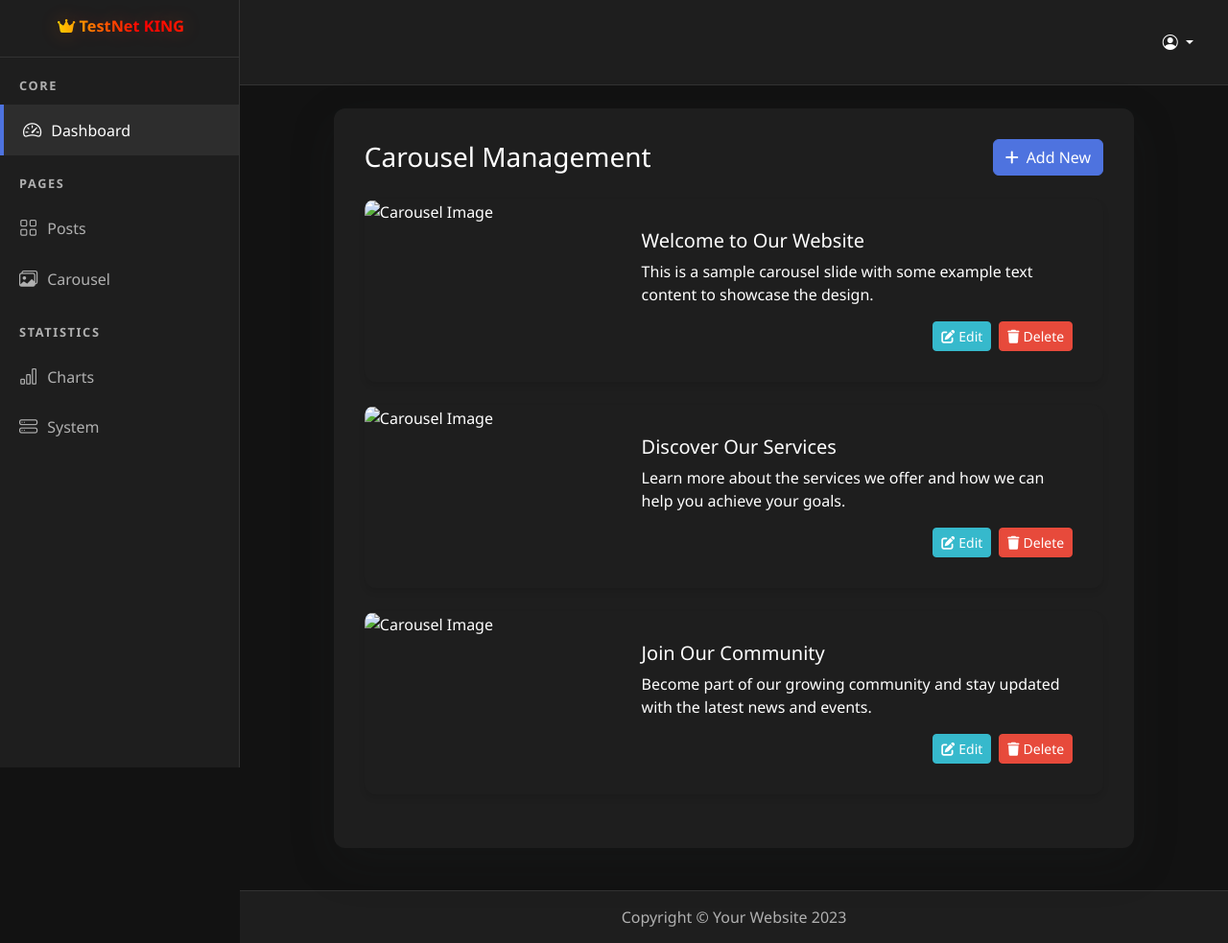
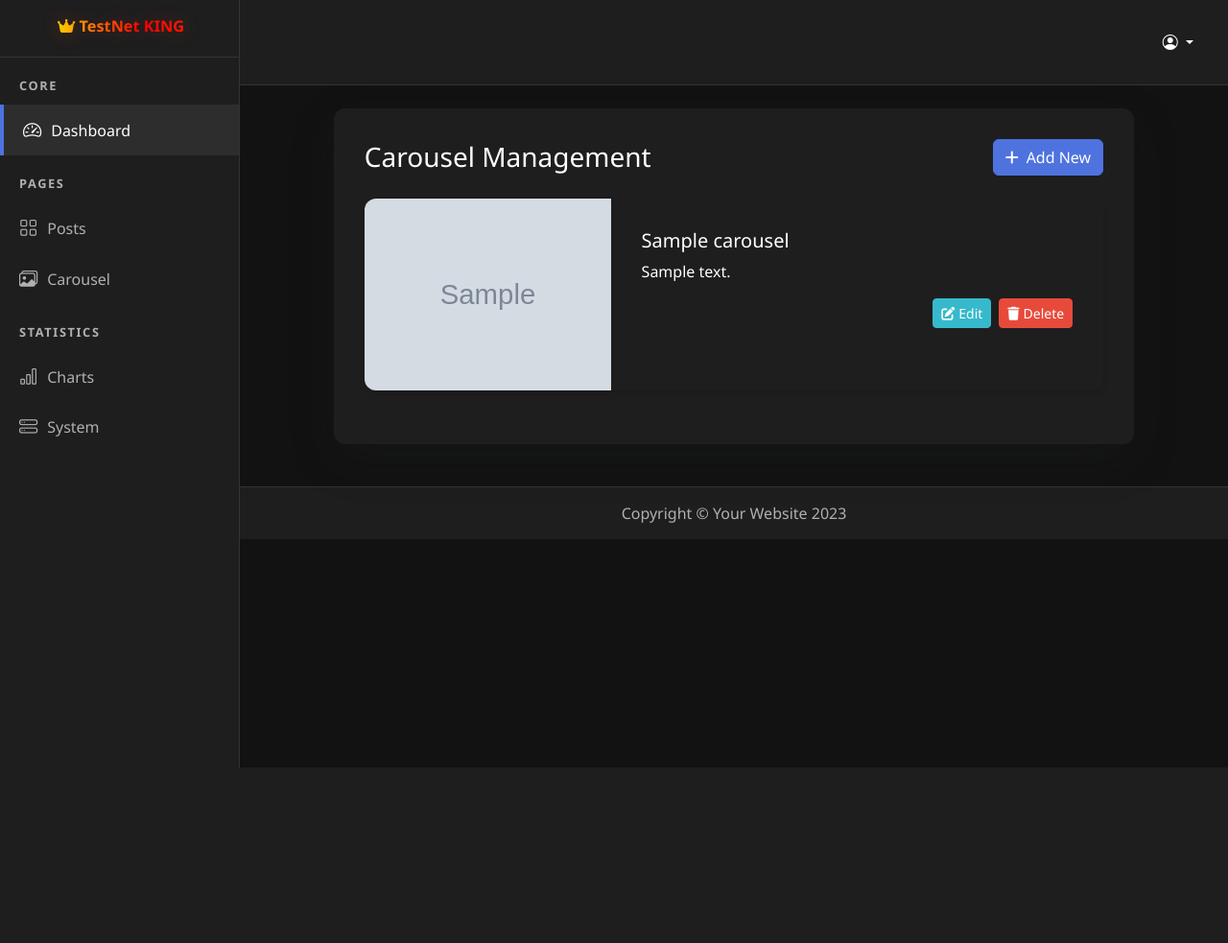
Before and after one commit to 1dev-hridoy/QuickCMS, a PHP site: page /admin/carousel.php in a window 1280 px wide. Shown: the whole page at 96% size. After the commit the page ends 800 px from the top, so only its background shows below. Run offline with PHP 8.4, Linux system fonts and the light colour scheme; tables that the repository leaves empty hold one stand-in row (values such as "Sample post"); grey boxes marked "Sample" are stand-in pictures; some libraries are stand-ins or nearby versions.

Commit message:
Add .gitignore and create carousel CSS file with styling variables and layout

```diff
--- /dev/null
+++ b/admin/assets/css/carousel.css
@@ -0,0 +1,96 @@
+:root {
+    --primary-color: #4e73df;
+    --primary-dark: #2e59d9;
+    --secondary-color: #858796;
+    --success-color: #1cc88a;
+    --info-color: #36b9cc;
+    --warning-color: #f6c23e;
+    --danger-color: #e74a3b;
+    --dark-color: #5a5c69;
+}
+
+/* body {
+    color: #5a5c69;
+} */
+
+.container-fluid {
+    padding-top: 20px;
+    padding-bottom: 20px;
+}
+
+.card {
+    border: none;
+    border-radius: 0.75rem;
+    overflow: hidden;
+}
+
+.card-header {
+    border-bottom: none;
+    padding: 1.5rem;
+}
+
+.bg-gradient-primary {
+    background: linear-gradient(87deg, var(--primary-color) 0, var(--primary-dark) 100%) !important;
+}
+
+.card-body {
+    padding: 2rem;
+}
+
+.form-label {
+    font-weight: 600;
+    color: var(--dark-color);
+    margin-bottom: 0.5rem;
+}
+
+.form-control {
+    border: 1px solid #d1d3e2;
+    border-radius: 0.5rem;
+    padding: 0.75rem 1rem;
+    transition: border-color 0.15s ease-in-out, box-shadow 0.15s ease-in-out;
+}
+
+.form-control:focus {
+    border-color: var(--primary-color);
+    box-shadow: 0 0 0 0.2rem rgba(78, 115, 223, 0.25);
+}
+
+.img-preview {
+    max-width: 100%;
+    max-height: 300px;
+    border-radius: 0.5rem;
+    display: none;
+    object-fit: cover;
+    object-position: center;
+    box-shadow: 0 4px 6px rgba(0, 0, 0, 0.1);
+}
+
+.btn-primary {
+    background-color: var(--primary-color);
+    border-color: var(--primary-color);
+}
+
+.btn-primary:hover {
+    background-color: var(--primary-dark);
+    border-color: var(--primary-dark);
+}
+
+.btn-info {
+    background-color: var(--info-color);
+    border-color: var(--info-color);
+    color: white;
+}
+
+.btn-danger {
+    background-color: var(--danger-color);
+    border-color: var(--danger-color);
+}
+
+.carousel-items-list .card {
+    transition: all 0.3s ease;
+}
+
+.carousel-items-list .card:hover {
+    transform: translateY(-5px);
+    box-shadow: 0 10px 20px rgba(0, 0, 0, 0.1);
+}
--- a/admin/carousel.php
+++ b/admin/carousel.php
@@ -1,7 +1,60 @@
 <?php
 include_once './includes/__heeader__.php';
 include_once './includes/__navbar__.php';
+include_once '../server/dbcon.php';
+
+if ($_SERVER['REQUEST_METHOD'] === 'POST') {
+    if (isset($_POST['add'])) {
+        // Add new carousel item
+        $title = $_POST['title'];
+        $description = $_POST['description'];
+        $image = $_FILES['image'];
+
+        if ($image['error'] === UPLOAD_ERR_OK) {
+            $uploadDir = '../uploads/';
+            $imageName = uniqid() . '_' . basename($image['name']);
+            $imagePath = $uploadDir . $imageName;
+            if (move_uploaded_file($image['tmp_name'], $imagePath)) {
+                $stmt = $pdo->prepare("INSERT INTO carousel (image_url, title, description) VALUES (?, ?, ?)");
+                $stmt->execute([$imagePath, $title, $description]);
+            } else {
+                echo "Failed to move uploaded file.";
+            }
+        }
+    } elseif (isset($_POST['edit'])) {
+        // Edit carousel item
+        $id = $_POST['id'];
+        $title = $_POST['title'];
+        $description = $_POST['description'];
+        $image = $_FILES['image'];
+
+        if ($image['error'] === UPLOAD_ERR_OK) {
+            $uploadDir = '../uploads/';
+            $imageName = uniqid() . '_' . basename($image['name']);
+            $imagePath = $uploadDir . $imageName;
+            if (move_uploaded_file($image['tmp_name'], $imagePath)) {
+                $stmt = $pdo->prepare("UPDATE carousel SET image_url = ?, title = ?, description = ? WHERE id = ?");
+                $stmt->execute([$imagePath, $title, $description, $id]);
+            } else {
+                echo "Failed to move uploaded file.";
+            }
+        } else {
+            $stmt = $pdo->prepare("UPDATE carousel SET title = ?, description = ? WHERE id = ?");
+            $stmt->execute([$title, $description, $id]);
+        }
+    } elseif (isset($_POST['delete'])) {
+        // Delete carousel item
+        $id = $_POST['id'];
+
+        $stmt = $pdo->prepare("DELETE FROM carousel WHERE id = ?");
+        $stmt->execute([$id]);
+    }
+}
+
+$carouselItems = $pdo->query("SELECT * FROM carousel ORDER BY created_at DESC")->fetchAll();
 ?>
+
+<link rel="stylesheet" href="./assets/css/carousel.css">
 <div class="container-fluid py-4">
     <div class="row justify-content-center">
         <div class="col-lg-10">
@@ -15,21 +68,21 @@
                     </div>
 
                     <div class="carousel-items-list">
-                        <!-- Carousel Item 1 -->
+                        <?php foreach ($carouselItems as $item): ?>
                         <div class="card mb-4">
                             <div class="row g-0">
                                 <div class="col-md-4">
-                                    <img src="https://via.placeholder.com/300x200" class="img-fluid rounded-start" alt="Carousel Image">
+                                    <img src="<?= $item['image_url'] ?>" class="img-fluid rounded-start" alt="Carousel Image" style="width: 100%; height: 200px; object-fit: cover;">
                                 </div>
                                 <div class="col-md-8">
                                     <div class="card-body">
-                                        <h5 class="card-title">Welcome to Our Website</h5>
-                                        <p class="card-text">This is a sample carousel slide with some example text content to showcase the design.</p>
+                                        <h5 class="card-title"><?= $item['title'] ?></h5>
+                                        <p class="card-text"><?= $item['description'] ?></p>
                                         <div class="d-flex justify-content-end mt-3">
-                                            <button class="btn btn-sm btn-info me-2" onclick="editCarouselItem(1)">
+                                            <button class="btn btn-sm btn-info me-2" data-bs-toggle="modal" data-bs-target="#editCarouselModal<?= $item['id'] ?>">
                                                 <i class="fas fa-edit me-1"></i>Edit
                                             </button>
-                                            <button class="btn btn-sm btn-danger" onclick="deleteCarouselItem(1)">
+                                            <button class="btn btn-sm btn-danger" data-bs-toggle="modal" data-bs-target="#deleteCarouselModal<?= $item['id'] ?>">
                                                 <i class="fas fa-trash me-1"></i>Delete
                                             </button>
                                         </div>
@@ -38,51 +91,67 @@
                             </div>
                         </div>
 
-                        <!-- Carousel Item 2 -->
-                        <div class="card mb-4">
-                            <div class="row g-0">
-                                <div class="col-md-4">
-                                    <img src="https://via.placeholder.com/300x200" class="img-fluid rounded-start" alt="Carousel Image">
-                                </div>
-                                <div class="col-md-8">
-                                    <div class="card-body">
-                                        <h5 class="card-title">Discover Our Services</h5>
-                                        <p class="card-text">Learn more about the services we offer and how we can help you achieve your goals.</p>
-                                        <div class="d-flex justify-content-end mt-3">
-                                            <button class="btn btn-sm btn-info me-2" onclick="editCarouselItem(2)">
-                                                <i class="fas fa-edit me-1"></i>Edit
-                                            </button>
-                                            <button class="btn btn-sm btn-danger" onclick="deleteCarouselItem(2)">
-                                                <i class="fas fa-trash me-1"></i>Delete
-                                            </button>
-                                        </div>
+                        <!-- Edit Carousel Modal -->
+                        <div class="modal fade" id="editCarouselModal<?= $item['id'] ?>" tabindex="-1" aria-labelledby="editCarouselModalLabel<?= $item['id'] ?>" aria-hidden="true">
+                            <div class="modal-dialog modal-lg">
+                                <div class="modal-content">
+                                    <div class="modal-header">
+                                        <h5 class="modal-title" id="editCarouselModalLabel<?= $item['id'] ?>">Edit Carousel Item</h5>
+                                        <button type="button" class="btn-close" data-bs-dismiss="modal" aria-label="Close"></button>
+                                    </div>
+                                    <div class="modal-body">
+                                        <form method="post" enctype="multipart/form-data">
+                                            <input type="hidden" name="id" value="<?= $item['id'] ?>">
+
+                                            <div class="mb-3">
+                                                <label for="image" class="form-label">Select Image</label>
+                                                <input type="file" class="form-control" name="image" accept="image/*">
+                                                <img src="<?= $item['image_url'] ?>" class="img-fluid mt-2" style="width: 100%; height: 200px; object-fit: cover;">
+                                            </div>
+
+                                            <div class="mb-3">
+                                                <label for="title" class="form-label">Title</label>
+                                                <input type="text" class="form-control" name="title" value="<?= $item['title'] ?>" required>
+                                            </div>
+
+                                            <div class="mb-3">
+                                                <label for="description" class="form-label">Description</label>
+                                                <textarea class="form-control" name="description" rows="3" required><?= $item['description'] ?></textarea>
+                                            </div>
+
+                                            <div class="modal-footer">
+                                                <button type="button" class="btn btn-secondary" data-bs-dismiss="modal">Close</button>
+                                                <button type="submit" class="btn btn-primary" name="edit">Save</button>
+                                            </div>
+                                        </form>
                                     </div>
                                 </div>
                             </div>
                         </div>
 
-                        <!-- Carousel Item 3 -->
-                        <div class="card mb-4">
-                            <div class="row g-0">
-                                <div class="col-md-4">
-                                    <img src="https://via.placeholder.com/300x200" class="img-fluid rounded-start" alt="Carousel Image">
-                                </div>
-                                <div class="col-md-8">
-                                    <div class="card-body">
-                                        <h5 class="card-title">Join Our Community</h5>
-                                        <p class="card-text">Become part of our growing community and stay updated with the latest news and events.</p>
-                                        <div class="d-flex justify-content-end mt-3">
-                                            <button class="btn btn-sm btn-info me-2" onclick="editCarouselItem(3)">
-                                                <i class="fas fa-edit me-1"></i>Edit
-                                            </button>
-                                            <button class="btn btn-sm btn-danger" onclick="deleteCarouselItem(3)">
-                                                <i class="fas fa-trash me-1"></i>Delete
-                                            </button>
-                                        </div>
+                        <!-- Delete Carousel Modal -->
+                        <div class="modal fade" id="deleteCarouselModal<?= $item['id'] ?>" tabindex="-1" aria-labelledby="deleteCarouselModalLabel<?= $item['id'] ?>" aria-hidden="true">
+                            <div class="modal-dialog">
+                                <div class="modal-content">
+                                    <div class="modal-header bg-dark text-white">
+                                        <h5 class="modal-title" id="deleteCarouselModalLabel<?= $item['id'] ?>">Delete Carousel Item</h5>
+                                        <button type="button" class="btn-close btn-close-white" data-bs-dismiss="modal" aria-label="Close"></button>
+                                    </div>
+                                    <div class="modal-body bg-dark text-white">
+                                        Are you sure you want to delete this carousel item?
+                                    </div>
+                                    <div class="modal-footer bg-dark text-white">
+                                        <form method="post">
+                                            <input type="hidden" name="id" value="<?= $item['id'] ?>">
+                                            <button type="button" class="btn btn-secondary" data-bs-dismiss="modal">Close</button>
+                                            <button type="submit" class="btn btn-danger" name="delete">Delete</button>
+                                        </form>
                                     </div>
                                 </div>
                             </div>
                         </div>
+
+                        <?php endforeach; ?>
                     </div>
                 </div>
             </div>
@@ -90,7 +159,7 @@
     </div>
 </div>
 
-<!-- Add/Edit Carousel Modal -->
+<!-- Add Carousel Modal -->
 <div class="modal fade" id="addCarouselModal" tabindex="-1" aria-labelledby="addCarouselModalLabel" aria-hidden="true">
     <div class="modal-dialog modal-lg">
         <div class="modal-content">
@@ -99,209 +168,30 @@
                 <button type="button" class="btn-close" data-bs-dismiss="modal" aria-label="Close"></button>
             </div>
             <div class="modal-body">
-                <form id="carouselForm" enctype="multipart/form-data">
-                    <input type="hidden" id="carouselId" name="carouselId" value="">
-
+                <form method="post" enctype="multipart/form-data">
                     <div class="mb-3">
-                        <label for="carouselImage" class="form-label">Select Image</label>
-                        <input type="file" class="form-control" id="carouselImage" name="carouselImage" accept="image/*" onchange="previewCarouselImage(event)" required>
+                        <label for="image" class="form-label">Select Image</label>
+                        <input type="file" class="form-control" name="image" accept="image/*" required>
                     </div>
 
                     <div class="mb-3">
-                        <img id="carouselImagePreview" src="#" alt="Preview" class="img-preview">
+                        <label for="title" class="form-label">Title</label>
+                        <input type="text" class="form-control" name="title" required>
                     </div>
 
                     <div class="mb-3">
-                        <label for="carouselTitle" class="form-label">Title</label>
-                        <input type="text" class="form-control" id="carouselTitle" name="carouselTitle" required>
+                        <label for="description" class="form-label">Description</label>
+                        <textarea class="form-control" name="description" rows="3" required></textarea>
                     </div>
 
-                    <div class="mb-3">
-                        <label for="carouselDescription" class="form-label">Description</label>
-                        <textarea class="form-control" id="carouselDescription" name="carouselDescription" rows="3" required></textarea>
+                    <div class="modal-footer">
+                        <button type="button" class="btn btn-secondary" data-bs-dismiss="modal">Close</button>
+                        <button type="submit" class="btn btn-primary" name="add">Save</button>
                     </div>
                 </form>
-            </div>
-            <div class="modal-footer">
-                <button type="button" class="btn btn-secondary" data-bs-dismiss="modal">Close</button>
-                <button type="button" class="btn btn-primary" onclick="saveCarouselItem()">Save</button>
             </div>
         </div>
     </div>
 </div>
 
-<style>
-    :root {
-        --primary-color: #4e73df;
-        --primary-dark: #2e59d9;
-        --secondary-color: #858796;
-        --success-color: #1cc88a;
-        --info-color: #36b9cc;
-        --warning-color: #f6c23e;
-        --danger-color: #e74a3b;
-        --dark-color: #5a5c69;
-    }
-
-    /* body {
-        color: #5a5c69;
-    } */
-
-    .container-fluid {
-        padding-top: 20px;
-        padding-bottom: 20px;
-    }
-
-    .card {
-        border: none;
-        border-radius: 0.75rem;
-        overflow: hidden;
-    }
-
-    .card-header {
-        border-bottom: none;
-        padding: 1.5rem;
-    }
-
-    .bg-gradient-primary {
-        background: linear-gradient(87deg, var(--primary-color) 0, var(--primary-dark) 100%) !important;
-    }
-
-    .card-body {
-        padding: 2rem;
-    }
-
-    .form-label {
-        font-weight: 600;
-        color: var(--dark-color);
-        margin-bottom: 0.5rem;
-    }
-
-    .form-control {
-        border: 1px solid #d1d3e2;
-        border-radius: 0.5rem;
-        padding: 0.75rem 1rem;
-        transition: border-color 0.15s ease-in-out, box-shadow 0.15s ease-in-out;
-    }
-
-    .form-control:focus {
-        border-color: var(--primary-color);
-        box-shadow: 0 0 0 0.2rem rgba(78, 115, 223, 0.25);
-    }
-
-    .img-preview {
-        max-width: 100%;
-        max-height: 300px;
-        border-radius: 0.5rem;
-        display: none;
-        object-fit: cover;
-        object-position: center;
-        box-shadow: 0 4px 6px rgba(0, 0, 0, 0.1);
-    }
-
-    .btn-primary {
-        background-color: var(--primary-color);
-        border-color: var(--primary-color);
-    }
-
-    .btn-primary:hover {
-        background-color: var(--primary-dark);
-        border-color: var(--primary-dark);
-    }
-
-    .btn-info {
-        background-color: var(--info-color);
-        border-color: var(--info-color);
-        color: white;
-    }
-
-    .btn-danger {
-        background-color: var(--danger-color);
-        border-color: var(--danger-color);
-    }
-
-    .carousel-items-list .card {
-        transition: all 0.3s ease;
-    }
-
-    .carousel-items-list .card:hover {
-        transform: translateY(-5px);
-        box-shadow: 0 10px 20px rgba(0, 0, 0, 0.1);
-    }
-</style>
-
-<script>
-    // Preview image when selected in the modal
-    function previewCarouselImage(event) {
-        var reader = new FileReader();
-        reader.onload = function(){
-            var output = document.getElementById('carouselImagePreview');
-            output.src = reader.result;
-            output.style.display = 'block';
-        };
-        reader.readAsDataURL(event.target.files[0]);
-    }
-
-    // Save carousel item
-    function saveCarouselItem() {
-        var id = document.getElementById('carouselId').value;
-        var title = document.getElementById('carouselTitle').value;
-        var description = document.getElementById('carouselDescription').value;
-        var imageInput = document.getElementById('carouselImage');
-
-        console.log('Saving carousel item:');
-        console.log('ID:', id ? id : 'New Item');
-        console.log('Title:', title);
-        console.log('Description:', description);
-        console.log('Image selected:', imageInput.files.length > 0 ? imageInput.files[0].name : 'No image');
-
-        // Here you would typically send the data to your server
-        // For now, we'll just close the modal
-        var modal = bootstrap.Modal.getInstance(document.getElementById('addCarouselModal'));
-        modal.hide();
-
-        // Reset the form
-        document.getElementById('carouselForm').reset();
-        document.getElementById('carouselImagePreview').style.display = 'none';
-    }
-
-    // Edit carousel item
-    function editCarouselItem(id) {
-        // In a real application, you would fetch the item data from the server
-        // For this example, we'll use hardcoded data
-        var itemData = {
-            id: id,
-            title: 'Carousel Item ' + id,
-            description: 'This is the description for carousel item ' + id
-        };
-
-        // Populate the form
-        document.getElementById('carouselId').value = itemData.id;
-        document.getElementById('carouselTitle').value = itemData.title;
-        document.getElementById('carouselDescription').value = itemData.description;
-
-        // Update modal title
-        document.getElementById('addCarouselModalLabel').textContent = 'Edit Carousel Item';
-
-        // Show the modal
-        var modal = new bootstrap.Modal(document.getElementById('addCarouselModal'));
-        modal.show();
-    }
-
-    // Delete carousel item
-    function deleteCarouselItem(id) {
-        if (confirm('Are you sure you want to delete this carousel item?')) {
-            console.log('Deleting carousel item:', id);
-            // Here you would typically send a delete request to your server
-        }
-    }
-
-    // Reset modal when it's closed
-    document.getElementById('addCarouselModal').addEventListener('hidden.bs.modal', function () {
-        document.getElementById('carouselForm').reset();
-        document.getElementById('carouselId').value = '';
-        document.getElementById('carouselImagePreview').style.display = 'none';
-        document.getElementById('addCarouselModalLabel').textContent = 'Add New Carousel Item';
-    });
-</script>
-
 <?php include_once './includes/__footer__.php'; ?>
```
Also changed, not shown: 1 other file.
